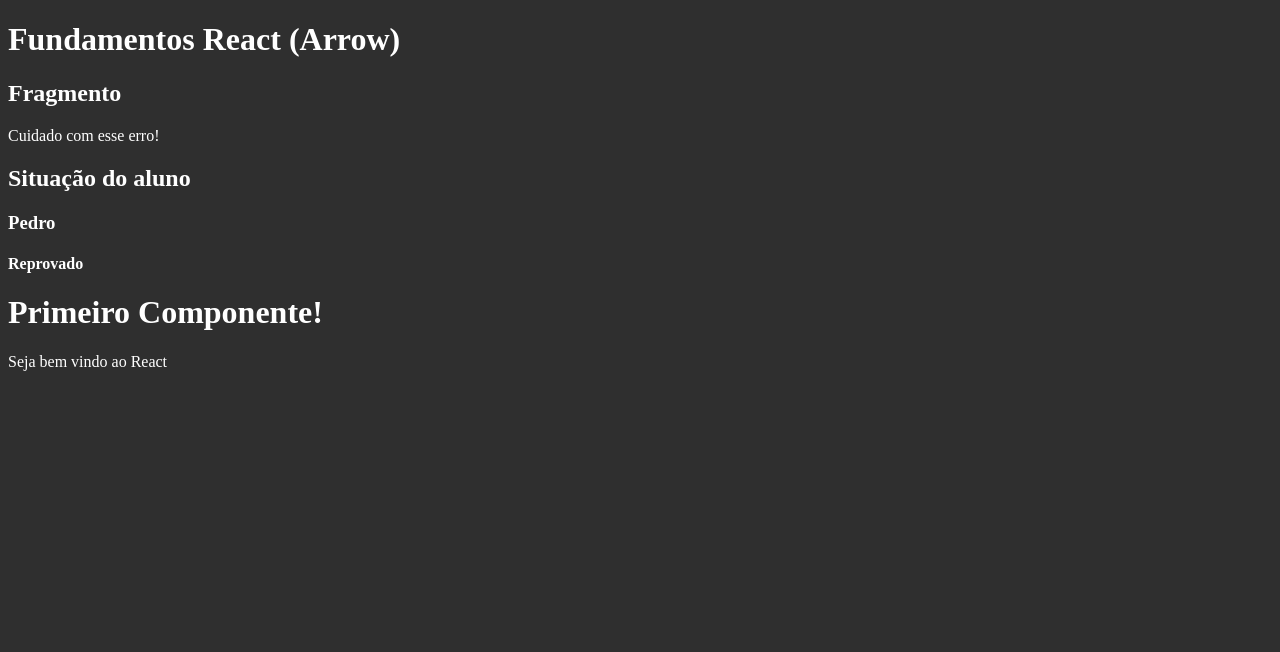
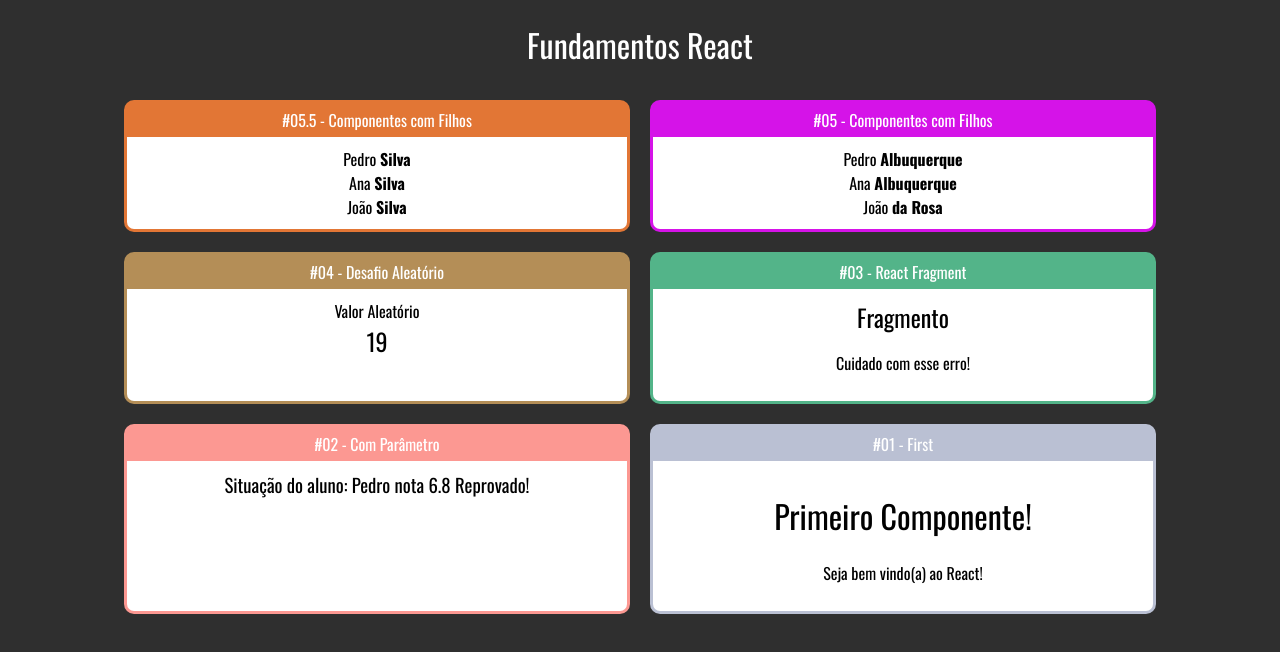
Before and after one commit to Gabones/fundamentos-react, a React (Create React App) app: page / in a window 1280 px wide. Shown: the top 652 px of the page. Built offline with nearby package versions, Linux system fonts and the light colour scheme.

Commit message:
children components

```diff
--- a/public/index.html
+++ b/public/index.html
@@ -10,6 +10,8 @@
       content="Web site created using create-react-app"
     />
     <link rel="apple-touch-icon" href="%PUBLIC_URL%/logo192.png" />
+    <link rel="preconnect" href="https://fonts.gstatic.com">
+    <link href="https://fonts.googleapis.com/css2?family=Oswald:wght@200;300;400;500;600;700&display=swap" rel="stylesheet">
     <!--
       manifest.json provides metadata used when your web app is installed on a
       user's mobile device or desktop. See https://developers.google.com/web/fundamentals/web-app-manifest/
--- /dev/null
+++ b/src/App.css
@@ -0,0 +1,5 @@
+.App .Cards{
+    display: flex;
+    flex-wrap: wrap;
+    justify-content: center;
+}
--- a/src/App.jsx
+++ b/src/App.jsx
@@ -1,8 +1,15 @@
 import React from 'react'
+import './App.css'
 
+import FamiliaAdvanced from './components/basicos/FamiliaAdvanced'
+import FamiliaMembro from './components/basicos/FamiliaMembro'
+import Familia from './components/basicos/Familia'
 import Primeiro from './components/basicos/Primeiro'
 import ComParametro from './components/basicos/ComParametro'
 import Fragmento from './components/basicos/Fragmento'
+import Random from './components/basicos/Random'
+import Card from './components/layout/Card'
+
 
 //const el = document.getElementById('root')
 //ReactDOM.render('Olá React!!!', el)
@@ -18,12 +25,41 @@ import Fragmento from './components/basicos/Fragmento'
 //     </div>,
 // el)
 
+function getRandomColor() {
+    let letters = '0123456789ABCDEF';
+    let color = '#';
+    for (let i = 0; i < 6; i++) {
+      color += letters[Math.floor(Math.random() * 16)];
+    }
+    return color;
+}
+
 const tag = <h1><strong>Olá React!!!</strong></h1>
 export default _ =>
-    <div>
-        <h1>Fundamentos React (Arrow)</h1>
-        <Fragmento></Fragmento>
-        {/* <ComParametro titulo="Bem loko" subtitulo="Empolgante"/> */}
-        <ComParametro situacao="Situação do aluno" aluno="Pedro" nota={6.8}/>
-        <Primeiro></Primeiro>
+    <div className="App">
+        <h1>Fundamentos React</h1>
+        <div className="Cards">
+            <Card titulo="#05.5 - Componentes com Filhos" color={getRandomColor()}>
+                <FamiliaAdvanced sobrenome="Silva">
+                    <FamiliaMembro nome="Pedro" />
+                    <FamiliaMembro nome="Ana" />
+                    <FamiliaMembro nome="João" />
+                </FamiliaAdvanced>
+            </Card>
+            <Card titulo="#05 - Componentes com Filhos" color={getRandomColor()}>
+                <Familia sobrenome="Albuquerque"></Familia>
+            </Card>
+            <Card titulo="#04 - Desafio Aleatório" color={getRandomColor()} >
+                <Random min={1} max={60} />
+            </Card>
+            <Card titulo="#03 - React Fragment" color={getRandomColor()}>
+                <Fragmento></Fragmento>
+            </Card>
+            <Card titulo="#02 - Com Parâmetro" color={getRandomColor()}>
+                <ComParametro situacao="Situação do aluno" aluno="Pedro" nota={6.8}/>
+            </Card>
+            <Card titulo="#01 - First" color={getRandomColor()}>
+                <Primeiro></Primeiro>
+            </Card>
+        </div>
     </div>
--- a/src/components/basicos/ComParametro.jsx
+++ b/src/components/basicos/ComParametro.jsx
@@ -16,9 +16,7 @@ export default function ComParametro(props) {
     const status = nota >= 7 ? 'Aprovado':'Reprovado'
     return (
         <div>
-            <h2>{ props.situacao }</h2>
-            <h3>{ props.aluno }</h3>
-            <h4>{ status }</h4>
+            <h3>{ props.situacao }: { props.aluno } nota { nota } { status }!</h3>
         </div>
     )
 }
--- /dev/null
+++ b/src/components/basicos/Familia.jsx
@@ -0,0 +1,10 @@
+import React from 'react'
+import FamiliaMembro from './FamiliaMembro'
+
+export default (props) => (
+<React.Fragment>
+    <FamiliaMembro nome="Pedro" sobrenome={ props.sobrenome }/>
+    <FamiliaMembro nome="Ana" {...props}/>
+    <FamiliaMembro nome="João" sobrenome="da Rosa" />
+</React.Fragment>
+)
--- /dev/null
+++ b/src/components/basicos/FamiliaAdvanced.jsx
@@ -0,0 +1,31 @@
+import React, { cloneElement } from 'react'
+
+//export default (props) => <React.Fragment> { props.children } </React.Fragment> //1 elemento
+
+//export default (props) => <React.Fragment> { React.cloneElement(props.children) } </React.Fragment> //1 elemento
+
+// export default (props) => (
+//     <React.Fragment>
+//         { React.cloneElement(props.children, {...props }) }
+//     </React.Fragment>
+// )
+
+// export default props => (        //React.map
+//     <React.Fragment>
+//         { React.Children.map(props.children, child => {
+//             return React.cloneElement(child, props)
+//         }) }
+//     </React.Fragment>
+// )
+
+// export default props => (       //props.map sem key (erro console)
+//     <React.Fragment>
+//         { props.children.map( child => { return React.cloneElement(child, props) }) }
+//     </React.Fragment>
+// )
+
+export default props => (       //props.map sem key (erro console)
+    <React.Fragment>
+        { props.children.map( (child,i) => { return React.cloneElement(child, { ...props, key: i }) }) }
+    </React.Fragment>
+)
--- /dev/null
+++ b/src/components/basicos/FamiliaMembro.jsx
@@ -0,0 +1,3 @@
+import React from 'react'
+
+export default (props) => <div>{ props.nome } <strong>{ props.sobrenome }</strong></div>
--- a/src/components/basicos/Primeiro.jsx
+++ b/src/components/basicos/Primeiro.jsx
@@ -1,7 +1,7 @@
 import React from 'react'
 
 export default function Primeiro() {
-    const msg = 'Seja bem vindo ao React'
+    const msg = 'Seja bem vindo(a) ao React!'
     return(
         <div>
             <h1>Primeiro Componente!</h1>
--- /dev/null
+++ b/src/components/basicos/Random.jsx
@@ -0,0 +1,7 @@
+import React from 'react'
+
+export default (props) =>
+    <React.Fragment>
+        <div>Valor Aleatório</div>
+        <h2>{ parseInt(Math.random() * (props.max - props.min) + props.min) }</h2>
+    </React.Fragment>
--- /dev/null
+++ b/src/components/layout/Card.css
@@ -0,0 +1,23 @@
+.Card{
+    border: 3px solid;
+    border-radius: 10px;
+    overflow: hidden;
+    margin: 10px;
+    display: flex;
+    flex-direction: column;
+    min-width: 500px;
+    max-width: 500px;
+}
+
+.Card .Title{
+    padding: 5px 5px;
+    display: flex;
+    justify-content: center;
+}
+
+.Card .Content{
+    flex-grow: 1;
+    background: #fff;
+    color: black;
+    padding: 10px;
+}
--- /dev/null
+++ b/src/components/layout/Card.jsx
@@ -0,0 +1,16 @@
+import React from 'react'
+import './Card.css'
+
+export default props => {
+    const cardStyle = {
+        backgroundColor: props.color,
+        borderColor: props.color
+    }
+
+    return (
+    <div className="Card" style={cardStyle}>
+        <div className="Title">{props.titulo}</div>
+        <div className="Content">{props.children}</div>
+    </div>
+    )
+}
--- a/src/index.css
+++ b/src/index.css
@@ -1,4 +1,14 @@
 body{
+    font-family: 'Oswald';
     background-color: #2f2f2f;
     color: #fff;
+    text-align: center;
 }
+
+h1,h2,h3{
+    font-weight: 400;
+}
+
+h2,h3,h4{
+    margin: 0;
+}
```
